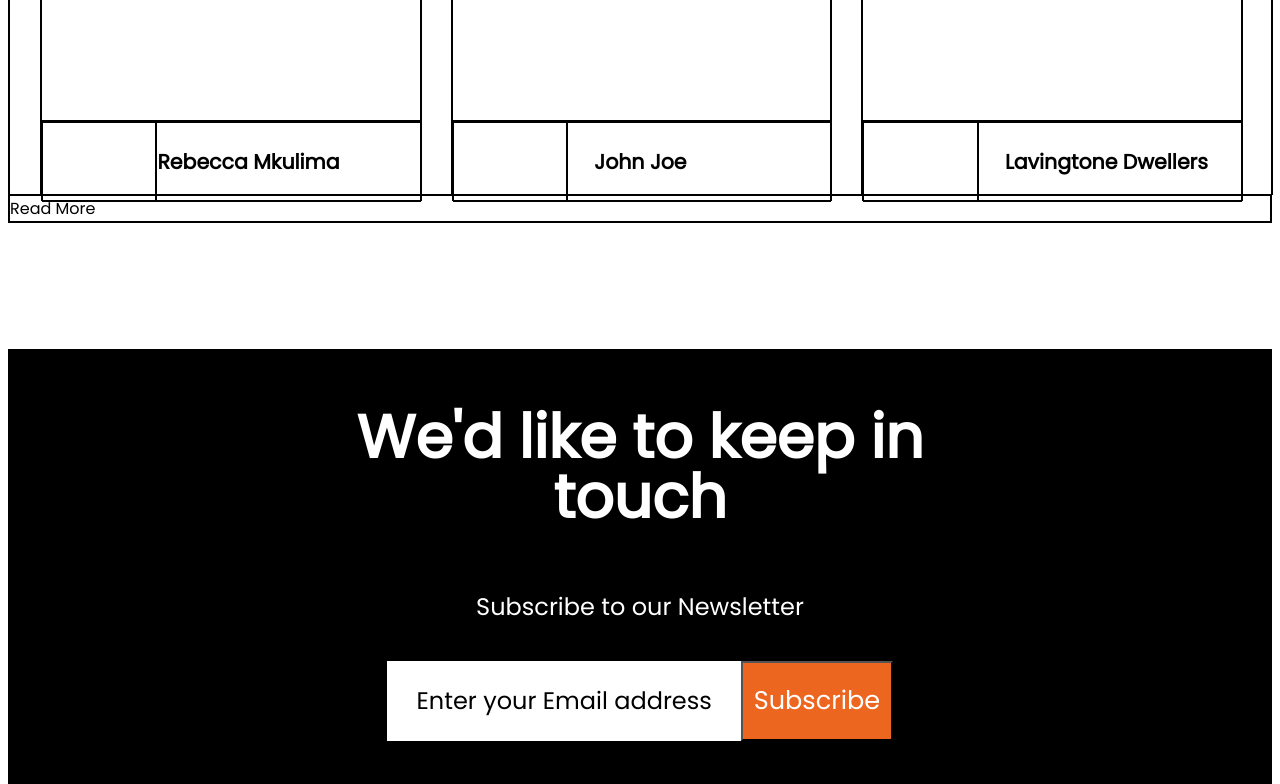
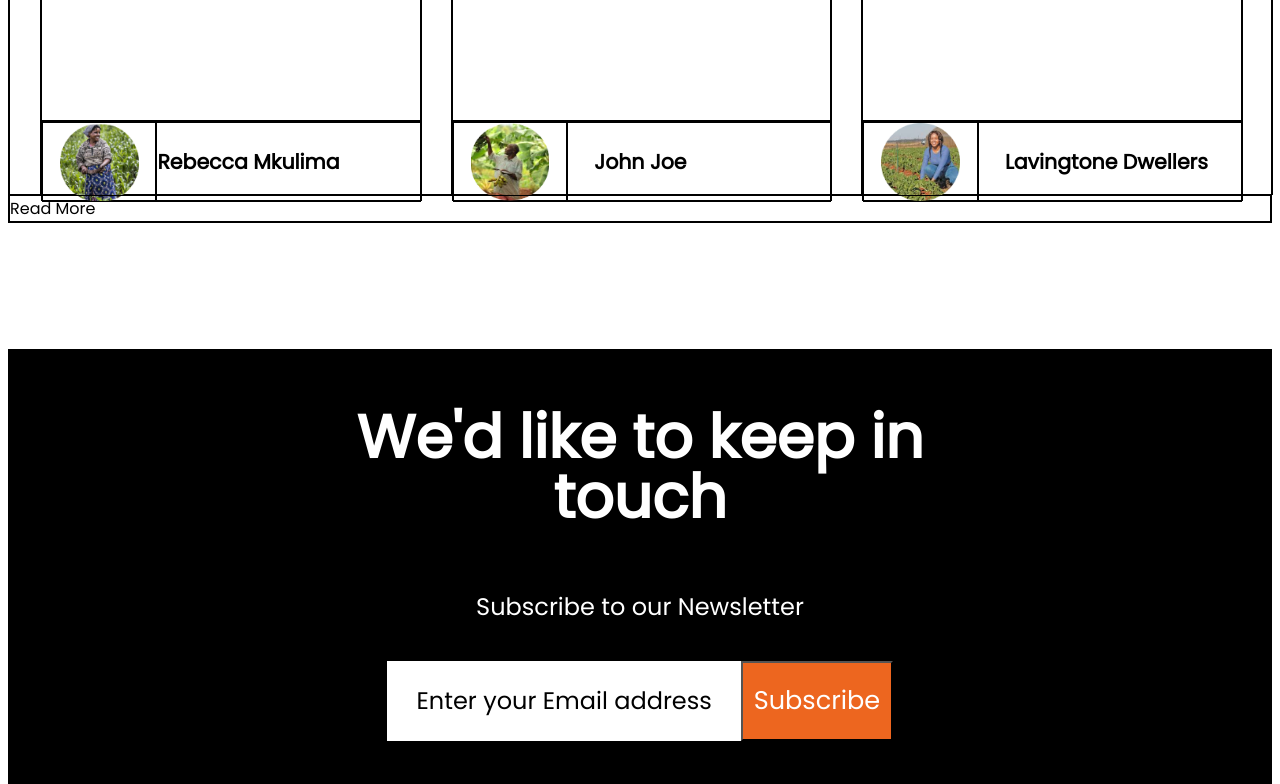
Before and after one commit to MokuaEnock/Agriplus-, a plain HTML site: page index.html in a window 1280 px wide. Shown: the part 3020-3804 px from the top of the page. Drawn offline with Linux system fonts and the light colour scheme.

Commit message:
add images for main section 6

```diff
--- a/index.html
+++ b/index.html
@@ -312,7 +312,13 @@
               <p>"The most efficient way to get fresh produce"</p>
             </div>
             <div class="card2_info">
-              <div class="c2info_img"></div>
+              <div class="c2info_img">
+                <img
+                  src="./resources/Assets/rectangle_11.png"
+                  alt="person 1"
+                  class="person"
+                />
+              </div>
               <div class="c2info_name">Rebecca Mkulima</div>
             </div>
           </div>
@@ -359,7 +365,13 @@
               <p>"The most efficient way to get fresh produce"</p>
             </div>
             <div class="card2_info">
-              <div class="c2info_img"></div>
+              <div class="c2info_img">
+                <img
+                  src="./resources/Assets/rectangle_11_1.png"
+                  alt="person 2"
+                  class="person"
+                />
+              </div>
               <div class="c2info_name">
                 <p>John Joe</p>
               </div>
@@ -408,7 +420,13 @@
               <p>"The most efficient way to get fresh produce"</p>
             </div>
             <div class="card2_info">
-              <div class="c2info_img"></div>
+              <div class="c2info_img">
+                <img
+                  src="./resources/Assets/rectangle_11_2.png"
+                  alt="person 3"
+                  class="person"
+                />
+              </div>
               <div class="c2info_name">
                 <p>Lavingtone Dwellers</p>
               </div>
--- a/resources/css/index.css
+++ b/resources/css/index.css
@@ -327,6 +327,10 @@ main {
 .c2info_img {
   width: 30%;
   height: 100%;
+  display: flex;
+  flex-direction: row;
+  justify-content: center;
+  align-items: center;
 }
 .c2info_name {
   width: 70%;
@@ -344,6 +348,10 @@ main {
 .star1 {
   height: 100%;
   width: 100%;
+}
+.person {
+  height: 100%;
+  width: 70%;
 }
 /*=====================Footer===========================*/
 /*======Footer Section 1=========*/
```
